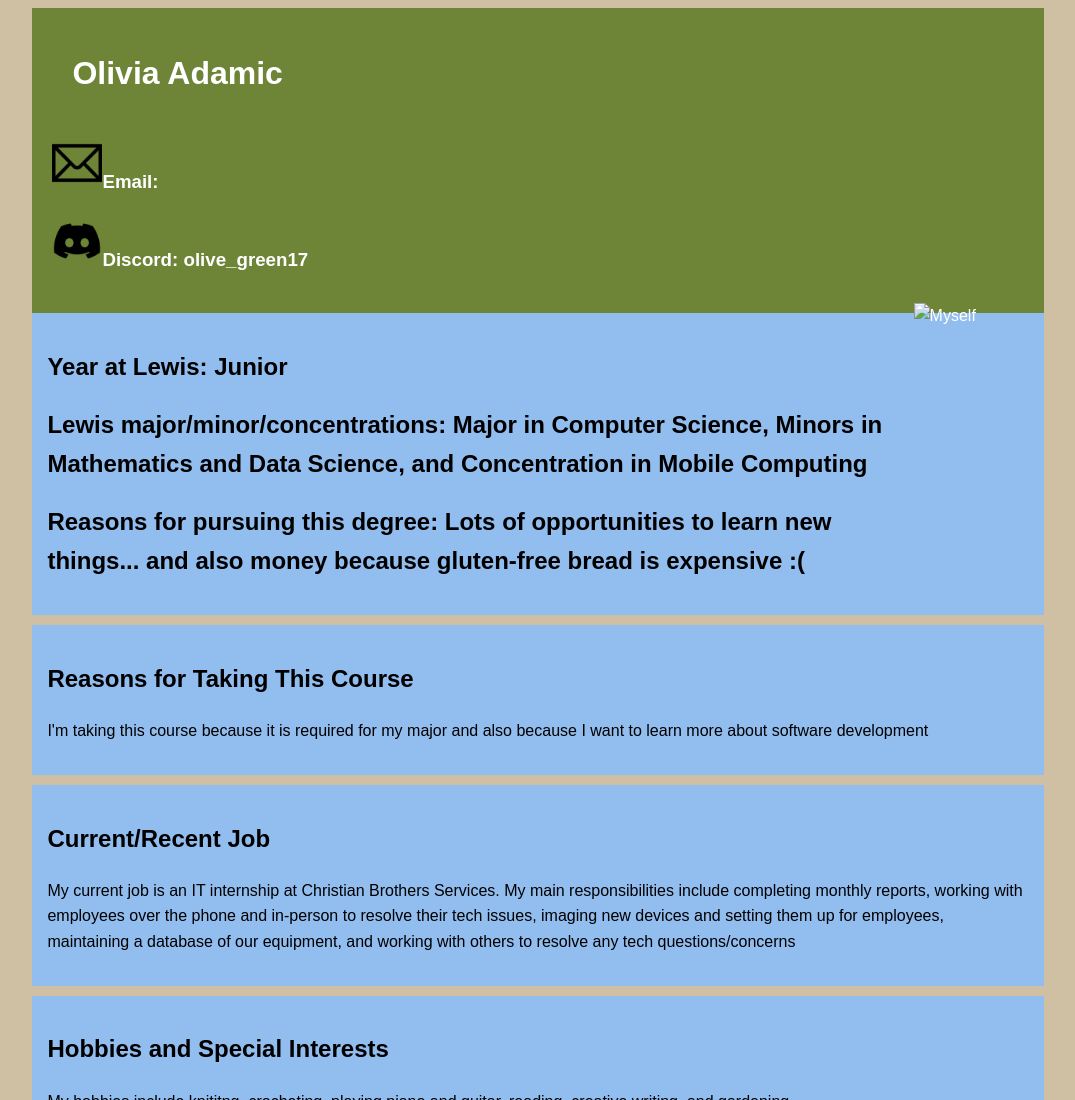
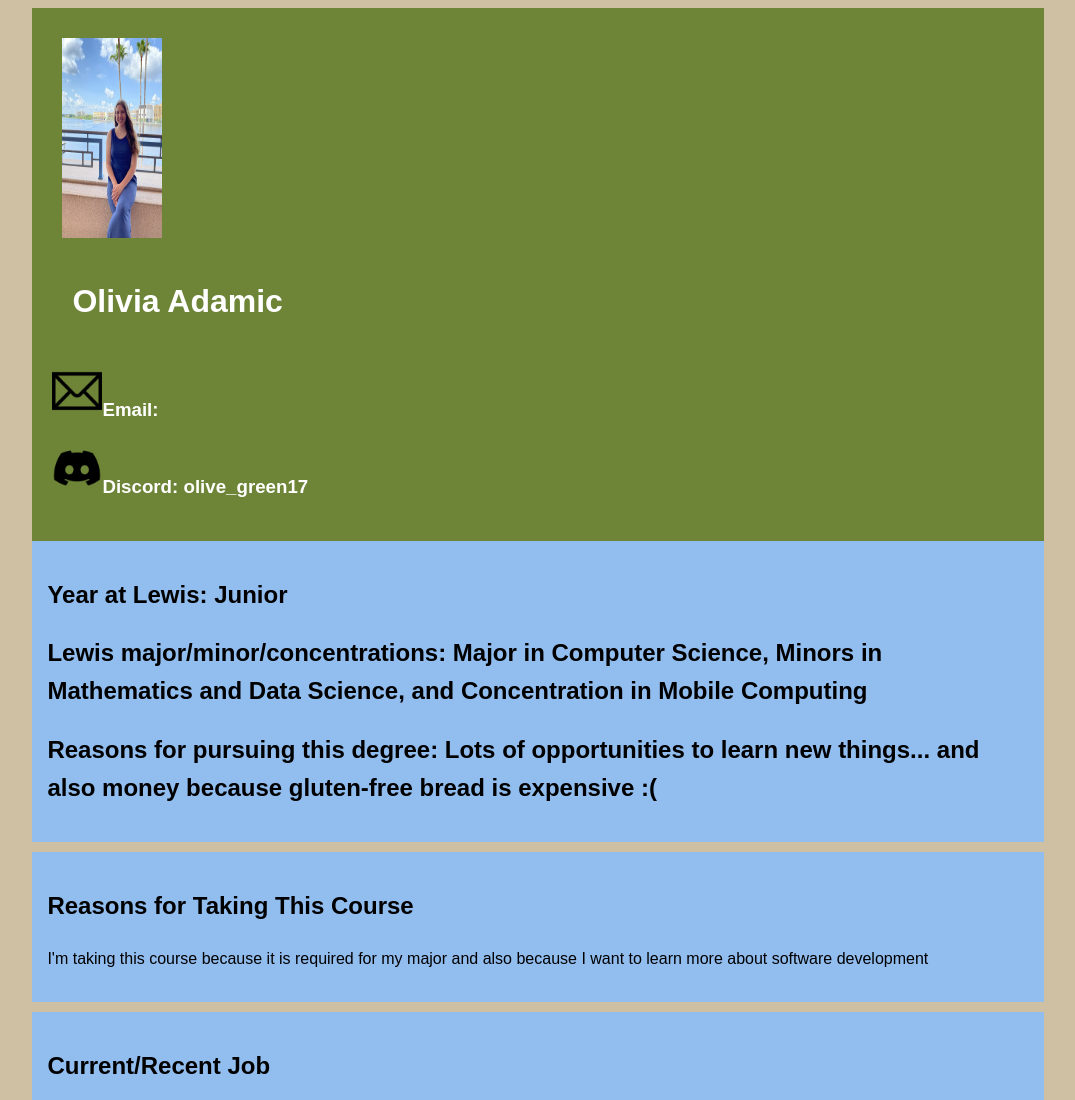
Before and after one commit to olivia1117/introductions, a plain HTML site: page index.html in a window 1280 px wide. Shown: the top 1100 px of the page, without its empty margins (102-1177 px from the left). Drawn offline with Linux system fonts and the light colour scheme.

Commit message:
updated photo name and centering

```diff
--- a/index.html
+++ b/index.html
@@ -28,7 +28,7 @@
             margin-bottom: 10px;
         }
 	.profile-img {
-            float: right; /* Use float property to move the image to the right */
+            float: center; /* Use float property to move the image to the right */
             margin: 10px; /* Add some margin for spacing */
         }
     </style>
@@ -36,10 +36,10 @@
 <body>
     <div class="container">
         <header class="main-info">
-            <h1>Olivia Adamic</h1>
-		<h3><img src="mail_icon.png" alt="Email" width="50" height="50">Email:<a href="oliviaradamic@lewisu.edu"></a></h3>
-		<h3><img src="discord_icon.png" alt="Discord" width="50" height="50">Discord: olive_green17</h3>
-		<img class="profile-img" src="tampa_profile_photo.png" alt="Myself" width="100" height="200" padding="20px" >
+		<img class="profile-img" src="me.jpeg" alt="Myself" width="100" height="200" padding="20px" >
+	            <h1>Olivia Adamic</h1>
+			<h3><img src="mail_icon.png" alt="Email" width="50" height="50">Email:<a href="oliviaradamic@lewisu.edu"></a></h3>
+			<h3><img src="discord_icon.png" alt="Discord" width="50" height="50">Discord: olive_green17</h3>
         </header>
 
         <section class="lewis">
```
